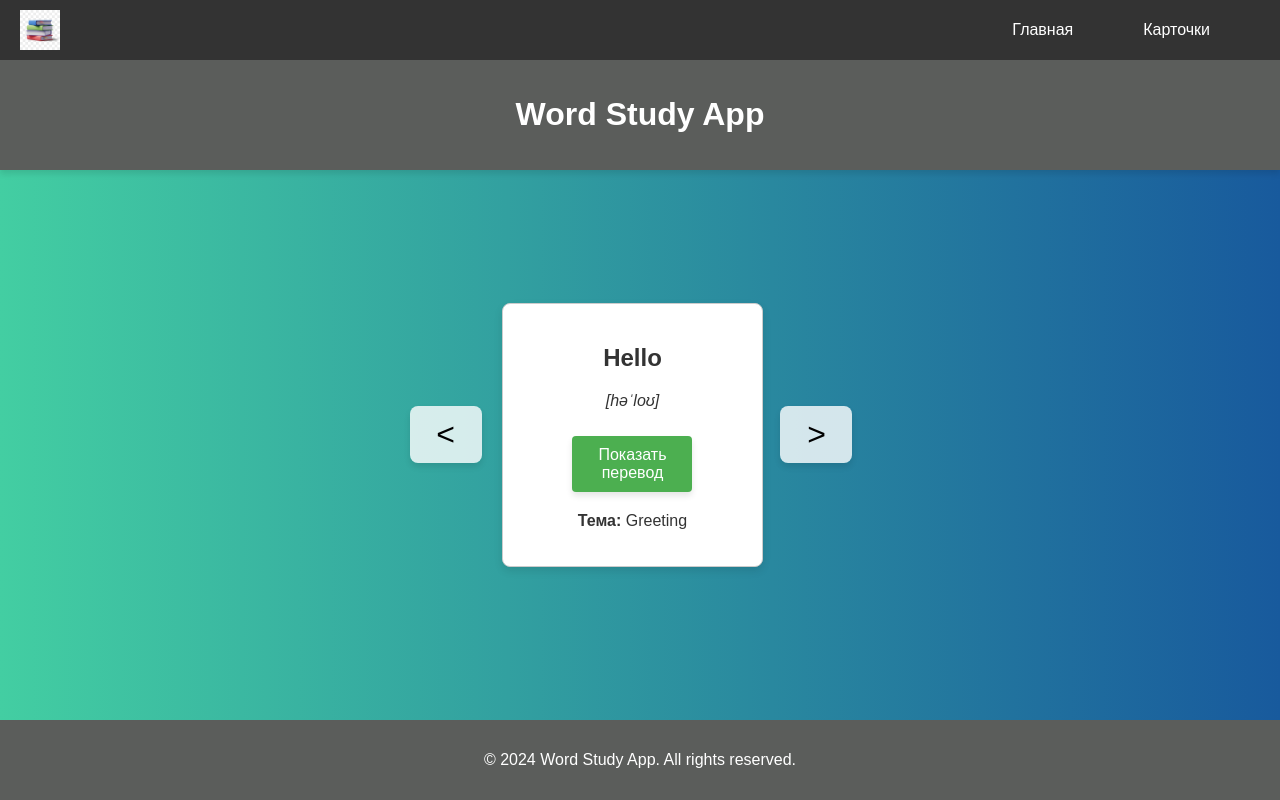
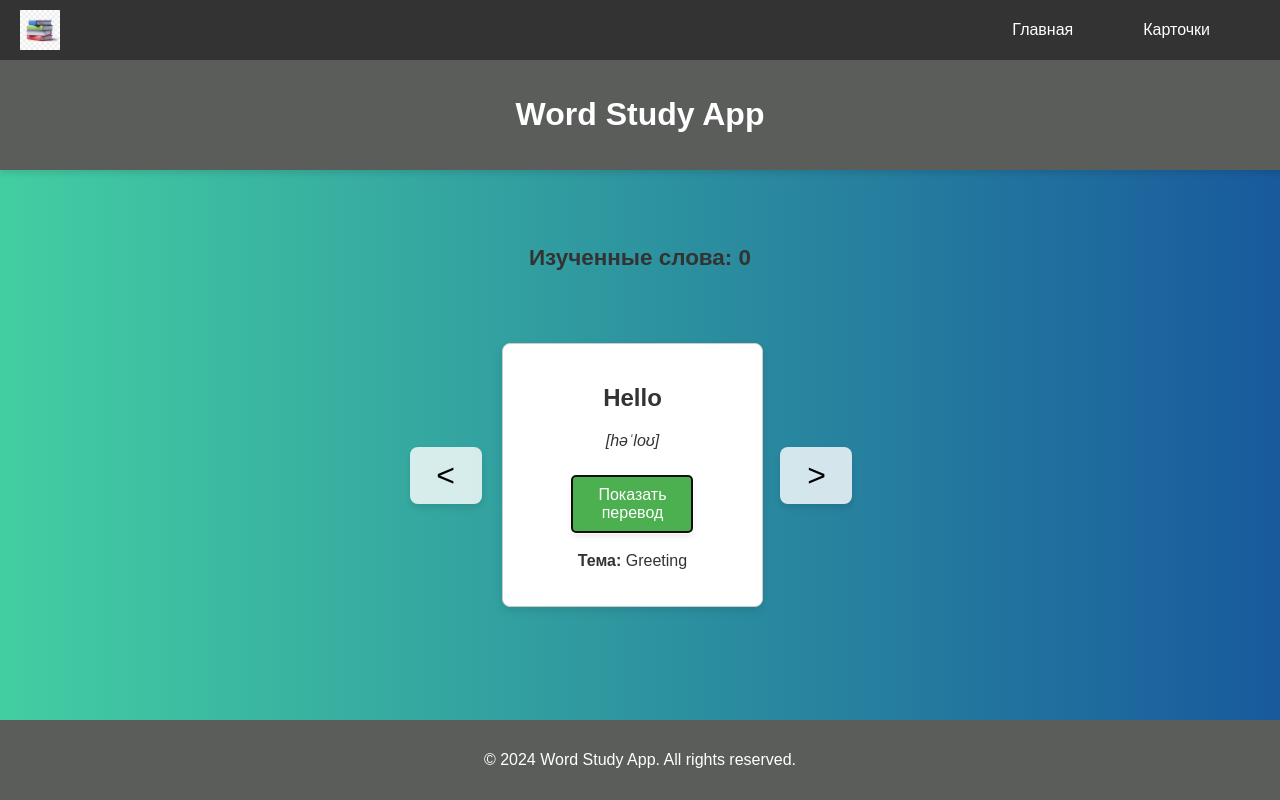
Before and after one commit to LydiaEire/word-study-app, a React (Create React App) app: page /game in a window 1280 px wide. Built offline with nearby package versions, Linux system fonts and the light colour scheme.

Commit message:
adding game page, refactoring 404 page and imports, adding adaptive design

```diff
--- a/src/App.css
+++ b/src/App.css
@@ -14,6 +14,7 @@ body {
   flex: 1;
   display: flex;
   align-items: center;
+  flex-direction: column;
   justify-content: center;
   padding: 20px;
 }
@@ -152,6 +153,46 @@ tr:hover {
 .save-btn:hover,
 .cancel-btn:hover {
   transform: scale(1.1);
+}
+@media (max-width: 750px) {
+  table, thead, tbody, th, td, tr {
+      display: block;
+  }
+
+  th, td {
+      white-space: normal;
+      width: 100%;
+      box-sizing: border-box;
+  }
+
+  tr:nth-of-type(odd) {
+      background-color: #f9f9f9;
+  }
+
+  thead tr {
+      display: none;
+  }
+
+  td {
+      position: relative;
+      padding-left: 50%;
+  }
+
+  td::before {
+      position: absolute;
+      top: 0;
+      left: 5px;
+      width: 45%;
+      padding-right: 10px;
+      white-space: nowrap;
+      content: attr(data-label);
+  }
+
+  td:nth-of-type(1)::before { content: "#"; }
+  td:nth-of-type(2)::before { content: "Слово"; }
+  td:nth-of-type(3)::before { content: "Транскрипция"; }
+  td:nth-of-type(4)::before { content: "Перевод"; }
+  td:nth-of-type(5)::before { content: "Действия"; }
 }
 
 .card-container {
@@ -346,3 +387,11 @@ tr:hover {
 *, *:before, *:after {
   box-sizing: border-box;
 }
+
+.learned-counter-container {
+  text-align: center;
+  margin-bottom: 10px;
+  font-size: 1.2em;
+  font-weight: bold;
+  color: #333;
+}
--- a/src/App.js
+++ b/src/App.js
@@ -4,23 +4,13 @@ import Header from './components/Header';
 import Footer from './components/Footer';
 import Navigation from './components/Navigation';
 import WordTable from './components/WordTable';
-import WordCarousel from './components/WordCarousel';
-import NotFoundPage from './components/NotFoundPage';
+import NotFoundPage from './pages/NotFoundPage';
+import GamePage from './pages/GamePage';
 
 function HomePage({ words }) {
   return (
     <main className="main-content">
       <WordTable words={words} />
-    </main>
-  );
-}
-
-function GamePage({ words }) {
-  return (
-    <main className="main-content">
-      <div className="card-container">
-        <WordCarousel words={words} />
-      </div>
     </main>
   );
 }
@@ -40,11 +30,16 @@ function App() {
   ];
 
   const [words, setWords] = useState(initialWords);
+  const [learnedCount, setLearnedCount] = useState(0);
 
   const updateWord = (index, newWord) => {
     const updatedWords = words.slice();
     updatedWords[index] = newWord;
     setWords(updatedWords);
+  };
+
+  const increaseLearnedCount = () => {
+    setLearnedCount(prevCount => prevCount + 1);
   };
 
   return (
@@ -54,9 +49,17 @@ function App() {
         <Header />
         <Routes>
           <Route path="/" element={<HomePage words={words} />} />
-          <Route path="/game" element={<GamePage words={words} />} />
+          <Route path="/game" element={
+            <GamePage
+              words={words}
+              updateWord={updateWord}
+              onTranslationViewed={increaseLearnedCount}
+              learnedCount={learnedCount}
+            />}
+          />
           <Route path="*" element={<NotFoundPage />} />
         </Routes>
+
         <Footer />
       </div>
     </Router>
--- a/src/components/WordCard.jsx
+++ b/src/components/WordCard.jsx
@@ -1,13 +1,28 @@
-import React, { useState } from 'react';
+import React, { useState, useEffect, useRef } from 'react';
 
-function WordCard({ word, transcription, translation, topic, children }) {
+function WordCard({ word, transcription, translation, topic, children, onTranslationViewed }) {
     const [showTranslation, setShowTranslation] = useState(false);
 
-    const getTopicClass = (topic) => topic.toLowerCase();
+    const buttonRef = useRef(null);
+
+    const getTopicClass = (topic) => {
+        return topic.toLowerCase().replace(/\s+/g, '-');
+
+    };
 
     const toggleTranslation = () => {
+        if (!showTranslation) {
+            onTranslationViewed();
+        }
         setShowTranslation(true);
     };
+
+    useEffect(() => {
+        setShowTranslation(false);
+        if (buttonRef.current) {
+            buttonRef.current.focus();
+        }
+    }, [word]);
 
     return (
         <div className={`word-card ${getTopicClass(topic)}`}>
@@ -16,7 +31,11 @@ function WordCard({ word, transcription, translation, topic, children }) {
             {showTranslation ? (
                 <p className="translation">{translation}</p>
             ) : (
-                <button className="show-translation-button" onClick={toggleTranslation}>
+                <button
+                    className="show-translation-button"
+                    onClick={toggleTranslation}
+                    ref={buttonRef}
+                >
                     Показать перевод
                 </button>
             )}
--- a/src/components/WordCarousel.jsx
+++ b/src/components/WordCarousel.jsx
@@ -2,7 +2,7 @@ import React, { useState } from 'react';
 import PropTypes from 'prop-types';
 import WordCard from './WordCard';
 
-function WordCarousel({ words, initialIndex }) {
+function WordCarousel({ words, initialIndex, onTranslationViewed }) {
     const [currentIndex, setCurrentIndex] = useState(initialIndex || 0);
 
     const handleNext = () => {
@@ -26,7 +26,7 @@ function WordCarousel({ words, initialIndex }) {
             <button onClick={handlePrevious} className="carousel-control">
                 &lt;
             </button>
-            <WordCard {...words[currentIndex]} />
+            <WordCard {...words[currentIndex]} onTranslationViewed={onTranslationViewed} />
             <button onClick={handleNext} className="carousel-control">
                 &gt;
             </button>
@@ -44,11 +44,13 @@ WordCarousel.propTypes = {
         })
     ),
     initialIndex: PropTypes.number,
+    onTranslationViewed: PropTypes.func,
 };
 
 WordCarousel.defaultProps = {
     words: [],
     initialIndex: 0,
+    onTranslationViewed: () => {},
 };
 
 export default WordCarousel;
--- /dev/null
+++ b/src/pages/GamePage.jsx
@@ -0,0 +1,22 @@
+import React from 'react';
+import WordCarousel from '../components/WordCarousel';
+
+function GamePage({ words, updateWord, onTranslationViewed, learnedCount }) {
+    return (
+        <main className="main-content">
+            <div className="learned-counter-container">
+                <h3>Изученные слова: {learnedCount}</h3>
+            </div>
+            <div className="card-container">
+                <WordCarousel
+                    words={words}
+                    initialIndex={0}
+                    onTranslationViewed={onTranslationViewed}
+                    updateWord={updateWord}
+                />
+            </div>
+        </main>
+    );
+}
+
+export default GamePage;
--- a/src/components/NotFoundPage.jsx
+++ b/src/pages/NotFoundPage.jsx
@@ -1,4 +1,5 @@
 import React from 'react';
+import { Link } from 'react-router-dom';
 
 function NotFoundPage() {
     return (
@@ -6,7 +7,7 @@ function NotFoundPage() {
             <div className="travolta"></div>
             <h1>404</h1>
             <p>К сожалению, страница, которую вы ищете, не существует.</p>
-            <a href="/" className="home-link">Вернуться на главную</a>
+            <Link to="/" className="home-link">Вернуться на главную</Link>
         </div>
     );
 }
```
